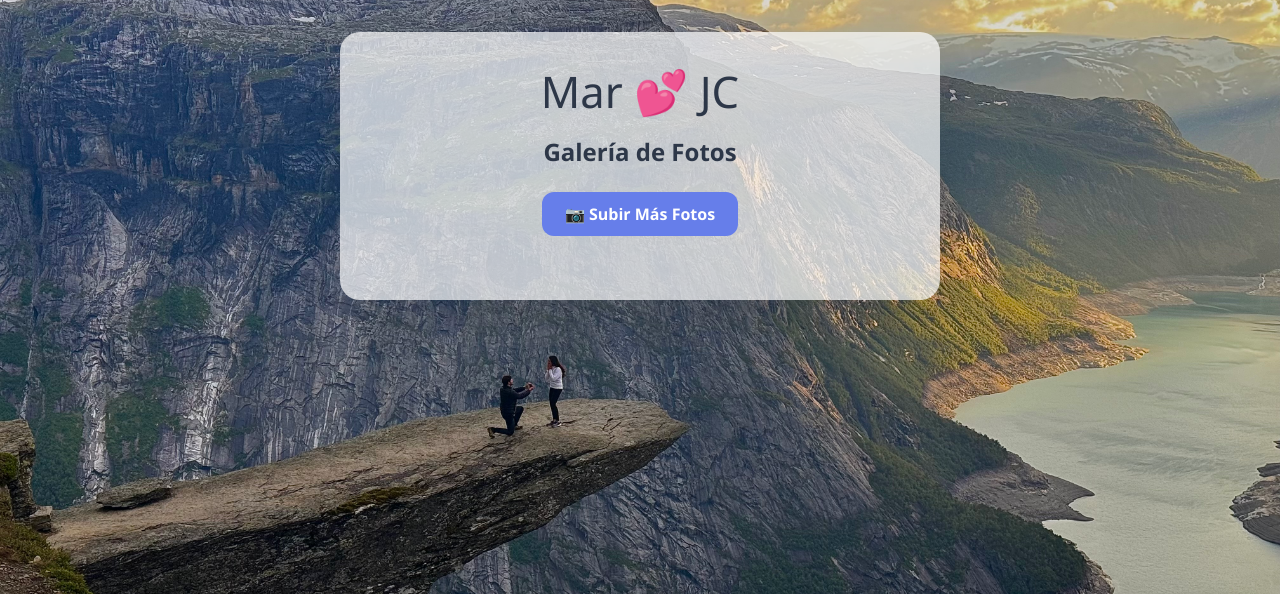
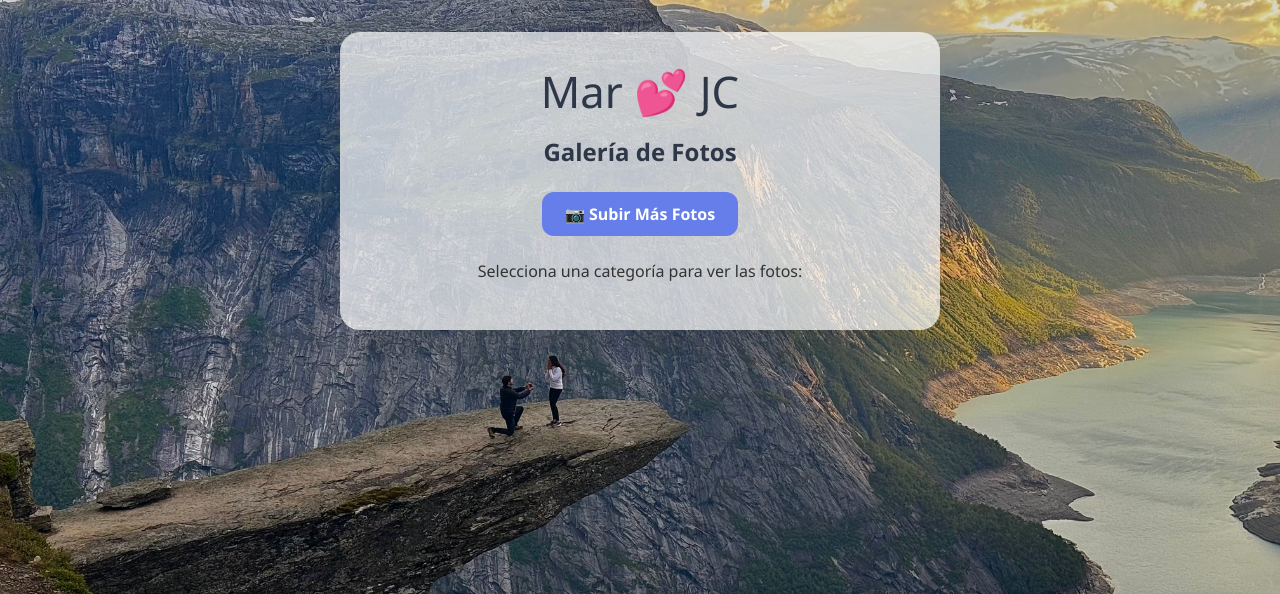
Before and after one commit to Nanrehr/fotos-boda, a Flask app: page /gallery in a window 1280 px wide. Shown: the top 594 px of the page. Run offline with Flask 3, Linux system fonts and the light colour scheme; data that the repository does not hold is empty.

Commit message:
Actualizar gallery.html

```diff
--- a/templates/gallery.html
+++ b/templates/gallery.html
@@ -54,10 +54,16 @@
       text-decoration: none;
     }
 
+    .category-info {
+      font-size: 1rem;
+      color: #333;
+      margin-top: 1.5rem;
+    }
+
     .category-buttons {
       text-align: center;
-      margin-top: 1rem;
-      margin-bottom: 2rem;
+      margin-top: 0.5rem;
+      margin-bottom: 1rem;
     }
 
     .category-buttons button {
@@ -104,6 +110,12 @@
       margin-top: 1.5rem;
     }
 
+    .pagination-info {
+      color: white;
+      font-size: 1rem;
+      margin-bottom: 0.4rem;
+    }
+
     .pagination button {
       margin: 0 4px;
       padding: 0.4rem 0.9rem;
@@ -140,6 +152,8 @@
     <div class="heart">Mar 💕 JC</div>
     <h1>Galería de Fotos</h1>
     <a href="/" class="btn">📷 Subir Más Fotos</a>
+
+    <p class="category-info">Selecciona una categoría para ver las fotos:</p>
     <div class="category-buttons">
       {% for categoria, lista in fotos_por_categoria.items() if lista %}
         <button onclick="mostrarCategoria('{{ categoria }}')">{{ categoria }}</button>
@@ -159,7 +173,10 @@
     {% endif %}
   {% endfor %}
 
-  <div class="pagination" id="pagination"></div>
+  <div class="pagination" id="pagination">
+    <div class="pagination-info" id="paginationText"></div>
+    <!-- Botones se insertan desde JS -->
+  </div>
 
   <div class="modal" id="modal" onclick="cerrarModal()">
     <img id="modalImg" src="">
@@ -197,10 +214,12 @@
 
       fotosPagina.forEach(f => galeria.appendChild(f));
 
-      // Paginación
       const totalPaginas = Math.ceil(todasFotos.length / fotosPorPagina);
       const paginador = document.getElementById('pagination');
-      paginador.innerHTML = '';
+      const texto = document.getElementById('paginationText');
+
+      texto.innerText = `Página ${paginaActual} de ${totalPaginas}`;
+      paginador.querySelectorAll('button').forEach(b => b.remove());
 
       for (let i = 1; i <= totalPaginas; i++) {
         const btn = document.createElement('button');
@@ -221,7 +240,6 @@
       document.getElementById('modal').style.display = 'none';
     }
 
-    // Cargar primera categoría al entrar
     window.onload = () => {
       const primero = document.querySelector('.category-buttons button');
       if (primero) primero.click();
```
